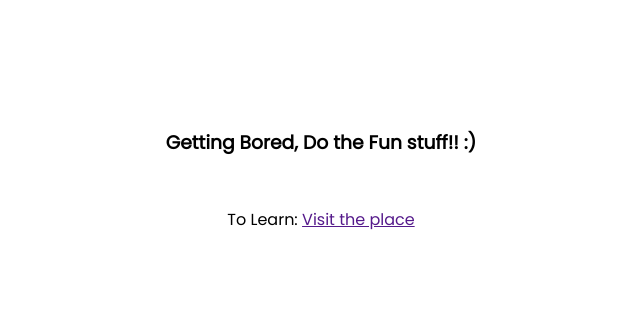
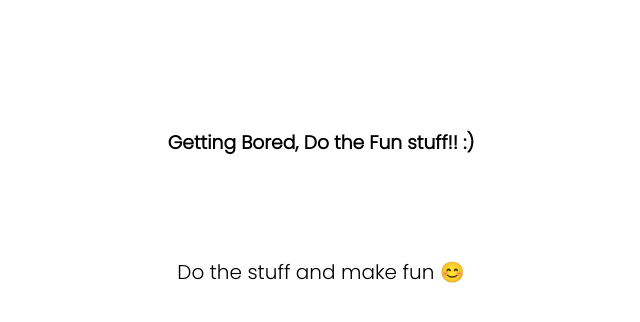
Before and after one commit to moshiurshimul/funwithAPI, a plain HTML site: page index.html in a window 1280 px wide. Shown: the whole page, without its empty margins (319-959 px from the left). Drawn offline with Linux system fonts and the light colour scheme; no server answers.

Commit message:
complete

```diff
--- a/index.html
+++ b/index.html
@@ -6,7 +6,7 @@
     <title>Get Bored? Do Fun</title>
 
     <!-- Fonts -->
-    <link href="https://fonts.googleapis.com/css2?family=Poppins&display=swap" rel="stylesheet">
+    <link href="https://fonts.googleapis.com/css2?family=Poppins:wght@300&display=swap" rel="stylesheet">
 
     <!-- Custom CSS -->
     <link rel="stylesheet" href="style.css">
@@ -16,7 +16,7 @@
     <h3>Getting Bored, Do the Fun stuff!! :)</h3>
 
     <h2 id="activity"></h2>
-    <p>To Learn: <a href="">Visit the place</a></p>
+    <p>Do the stuff and make fun 😊</p>
     <script src="scripts.js"></script>
 </body>
 </html>
--- a/scripts.js
+++ b/scripts.js
@@ -2,6 +2,7 @@ function doSomething() {
     fetch('https://www.boredapi.com/api/activity/')
     .then(res => res.json())
     .then(data => {
+        console.log(data)
     document.getElementById('activity').innerText = data.activity;
 })
 }
--- a/style.css
+++ b/style.css
@@ -8,3 +8,8 @@ body {
     margin-top: 50px;
     color: salmon;
 }
+
+p{
+    margin-top: 100px;
+    font-size: 20px;
+}
```
